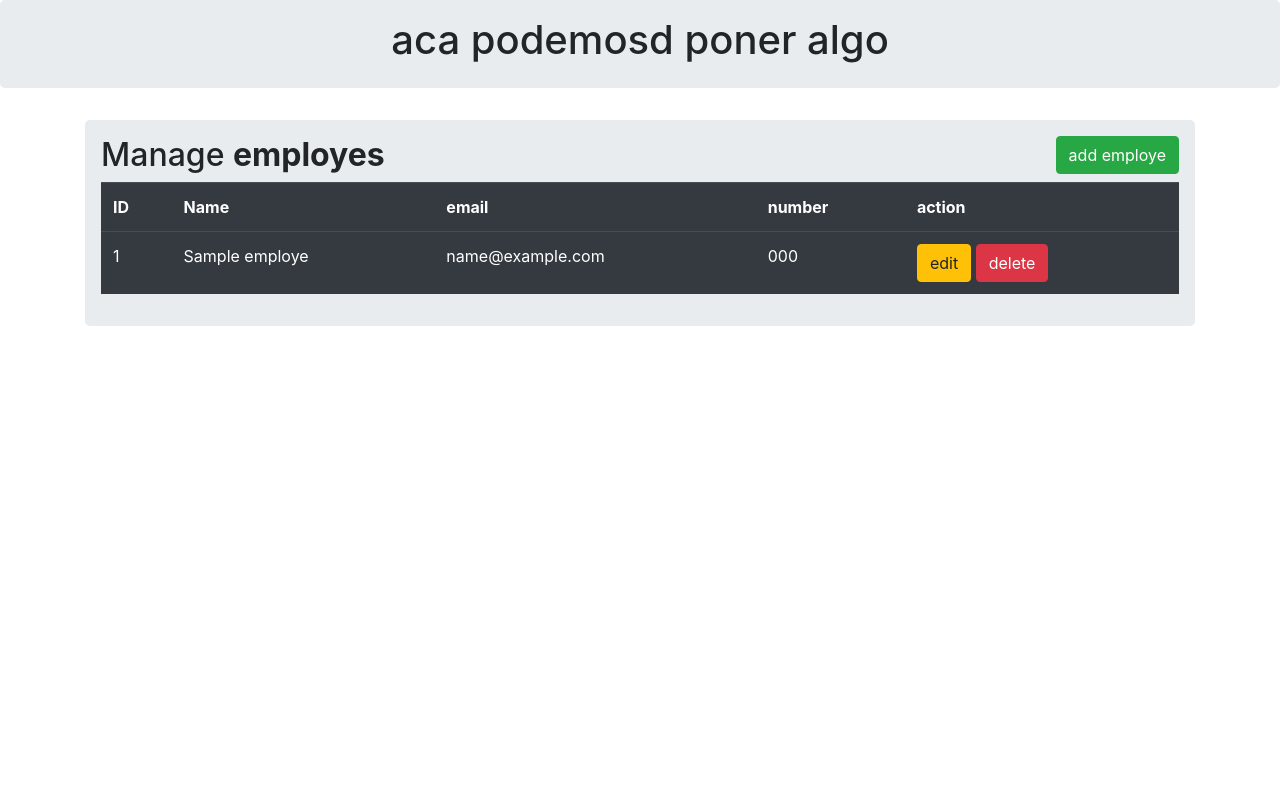
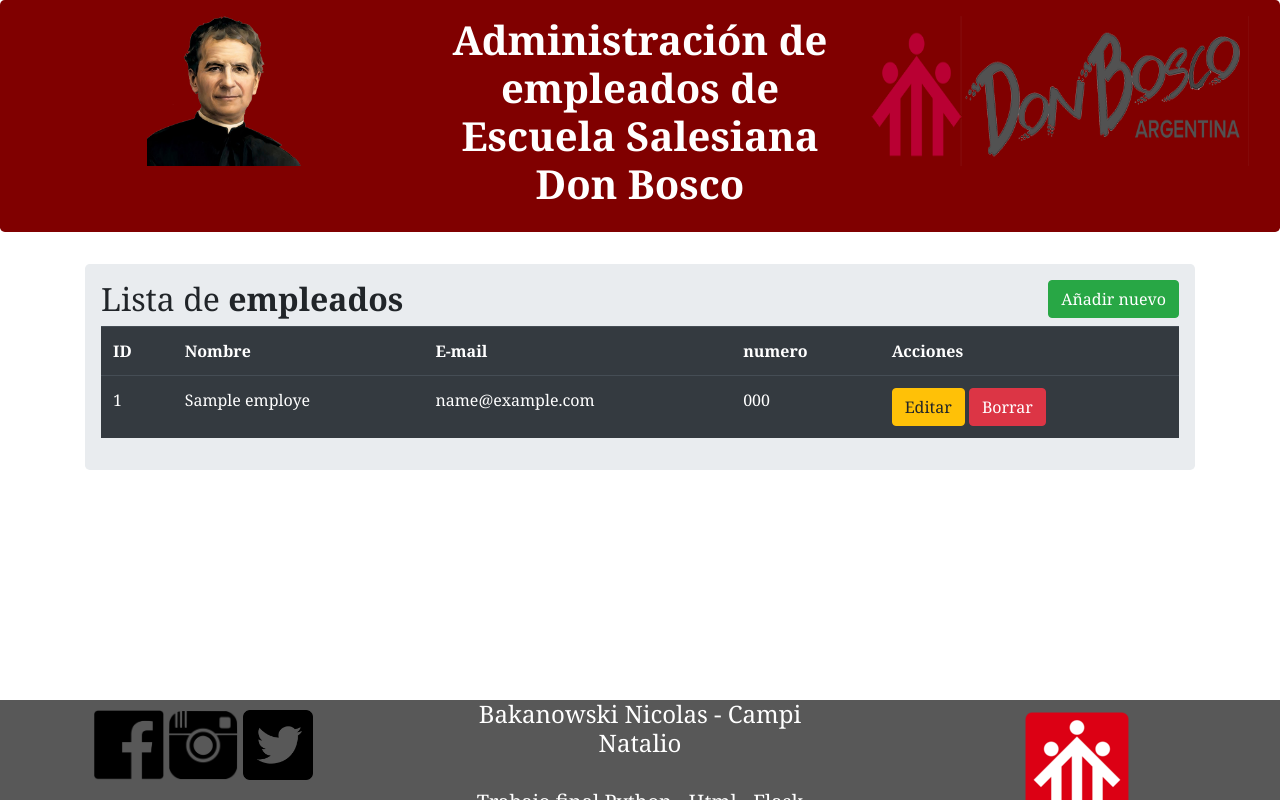
Before and after one commit to nicolasBakanowski/efiflask, a Flask app: page / in a window 1280 px wide. Run offline with Flask 2, Linux system fonts and the light colour scheme; tables that the repository leaves empty hold one stand-in row (values such as "Sample post"); some libraries are stand-ins or nearby versions.

Commit message:
estilos y responsive agregados

```diff
--- a/app/app.py
+++ b/app/app.py
@@ -2,7 +2,7 @@
 from flask_sqlalchemy import SQLAlchemy
 app = Flask(__name__)
 app.secret_key = "secret"
-app.config['SQLALCHEMY_DATABASE_URI'] ='mysql+pymysql://root:pass@localhost/manageremploye'
+app.config['SQLALCHEMY_DATABASE_URI'] ='mysql+pymysql://root:root@localhost/manageremploye'
 app.config['SQLALCHEMY_TRACK_MODIFICATIONS']=False
 db = SQLAlchemy(app)
 
@@ -30,7 +30,7 @@
         employe.email = request.form['email']
         employe.phone = request.form['phone']
         db.session.commit()
-        flash("updated correctamente")
+        flash("Actualizado correctamente")
         return redirect(url_for('index'))
 
 @app.route("/insert", methods = ['POST'])
@@ -42,7 +42,7 @@
         newemploye = Employe(name, email, phone)
         db.session.add(newemploye)
         db.session.commit()
-        flash("empleado  insertado con exito")
+        flash("Empleado ingresado con exito")
         return redirect(url_for('index'))
 
 @app.route("/delete/<id>/",methods= ["GET","POST"])
@@ -50,7 +50,7 @@
     employe = Employe.query.get(id)
     db.session.delete(employe)
     db.session.commit()
-    flash("se borro")
+    flash("El trabajador fue borrado con éxito")
     return redirect(url_for("index"))
 
 if __name__== "__main__":
--- /dev/null
+++ b/app/static/css/styles.css
@@ -0,0 +1,65 @@
+.colorFondo {
+    background-color: salmon;
+
+}
+
+body {
+    font-family: Georgia, 'Times New Roman', Times, serif;
+}
+
+.buttonLoginMargin {
+    margin-top: -110px
+}
+
+.paddingLogin {
+    padding-left: 390px;
+}
+
+.marginButtonRight {
+    margin-right: 20px;
+}
+
+.buttonFontSize {
+    font-size: 30px;
+}
+
+.borderDashed {
+    border-style: dashed;
+}
+
+.adminButtonSize {
+    font-size: 90px;
+}
+
+.containerMarginTop{
+    margin-top: 300px
+}
+
+.footer {
+    background-color: rgb(88, 88, 88);
+    position: fixed;
+    bottom: 0;
+    width: 100%;
+    height: 100px;
+    text-align: center;
+    color: white;
+}
+.MarginTop{
+    margin-top: 30px;
+
+}
+
+.header-color {
+    background-color: rgb(128, 0, 0);
+}
+
+.image-header-size{
+    height: 150px;
+    max-width: 100%;
+}
+
+.logoFooterAjuste {
+    width: 70px;
+    height: 70px;
+    margin-top: 10px;
+}
--- a/app/templates/base.html
+++ b/app/templates/base.html
@@ -4,6 +4,7 @@
     <meta charset="UTF-8">
     <meta name="viewport" content="width=device-width, initial-scale=1.0">
     <link rel="stylesheet" href="https://stackpath.bootstrapcdn.com/bootstrap/4.5.2/css/bootstrap.min.css" integrity="sha384-JcKb8q3iqJ61gNV9KGb8thSsNjpSL0n8PARn9HuZOnIxN0hoP+VmmDGMN5t9UJ0Z" crossorigin="anonymous">
+    <link rel="stylesheet" href="/static/css/styles.css">
     <title>{% block title %}{% endblock %}</title>
 </head>
 <body>
--- /dev/null
+++ b/app/templates/footer.html
@@ -0,0 +1,21 @@
+{% extends 'base.html' %}
+
+{% block tittle %} {% endblock %}
+
+{% block body %}
+    <footer>
+        <div class="footer">
+            <div class="row">
+                <div class="col-md-4">
+                    <a href="https://www.facebook.com/donboscoargentina/" target="_blank"><img src="/static/images/facebookLogo.png" class="logoFooterAjuste"alt=""></a>
+                    <a href="https://www.instagram.com/donboscoarg/" target="_blank"><img src="/static/images/instagramLogo.png" class="logoFooterAjuste"alt=""></a>
+                    <a href="https://twitter.com/donboscoarg" target="_blank"><img src="/static/images/twitterLogo.png" class="logoFooterAjuste"alt=""></a>
+                </div>
+                <div class="col-md-4"><h4>Bakanowski Nicolas - Campi Natalio</h2>
+                                <br>
+                                <h5>Trabajo final Python - Html - Flask</h3> </div>
+                <div class="col-md-4"><img src="/static/images/salesianosLogo.png" alt=""></div>
+            </div>
+        </div>
+    </footer>
+{% endblock %}
--- a/app/templates/header.html
+++ b/app/templates/header.html
@@ -1,13 +1,15 @@
 {% extends 'base.html' %}
 
-
-{% block tittle %}  crud  {% endblock %}
-
+{% block tittle %} {% endblock %}
 
 {% block body %}
-    <div class="jumbotron p-3">
-        <div class="well text-center">
-            <h1> aca podemosd poner algo </h1>
+    <div class="jumbotron p-3 header-color text-white">
+        <div class="container-fluid">
+            <div class="row">
+                <div class="col-sm text-center"><img class="image-header-size img-fluid" src="/static/images/busto.png" alt=""></div>
+                <div class="col-sm well text-center"><h1><strong>Administración de empleados de Escuela Salesiana Don Bosco</strong></h1></div>
+                <div class="col-sm"><img class="image-header-size img-fluid"src="/static/images/logo.png" alt=""></div>
+            </div>
         </div>
     </div>
 
--- a/app/templates/index.html
+++ b/app/templates/index.html
@@ -9,7 +9,7 @@
         <div class ="row">
             <div class="col md-12">
                 <div class="jumbotron p-3" >
-                    <h2>Manage  <b>employes</b> <button type="button" class="btn btn-success float-right" data-toggle="modal" data-target="#mymodal"> add employe</button></h2>
+                    <h2>Lista de  <b>empleados</b> <button type="button" class="btn btn-success float-right" data-toggle="modal" data-target="#mymodal">Añadir nuevo</button></h2>
                       {% with messages = get_flashed_messages() %}
                         {% if messages %}
                           {% for message in messages %}
@@ -28,10 +28,10 @@
                     <table class="table table-hover table-dark">
                         <tr>
                             <th> ID </th>
-                            <th> Name </th>
-                            <th> email </th>
-                            <th> number </th>
-                            <th> action  </th>
+                            <th> Nombre </th>
+                            <th> E-mail </th>
+                            <th> numero </th>
+                            <th> Acciones  </th>
                         </tr>
                         {% for rows in employes %}
                         <tr>
@@ -40,8 +40,8 @@
                             <td>{{rows.email}}</td>
                             <td>{{rows.phone}}</td>
                             <td>
-                                <a href="/update/{{rows.idemploye}}" class="btn btn-warning btn-xs" data-toggle="modal" data-target="#modaledit{{rows.idemploye}}"> edit </a>
-                                <a href="/delete/{{rows.idemploye}}" class="btn btn-danger btn-xs" onclick= "return confirm('Are You Sure To Delete ?')"> delete </a>
+                                <a href="/update/{{rows.idemploye}}" class="btn btn-warning btn-xs" data-toggle="modal" data-target="#modaledit{{rows.idemploye}}"> Editar </a>
+                                <a href="/delete/{{rows.idemploye}}" class="btn btn-danger btn-xs" onclick= "return confirm('Are You Sure To Delete ?')"> Borrar </a>
                             </td>
                         </tr>
 
@@ -49,7 +49,7 @@
                             <div class="modal-dialog">
                               <div class="modal-content">
                                 <div class="modal-header">
-                                  <h5 class="modal-title" id="staticBackdropLabel">Update information</h5>
+                                  <h5 class="modal-title" id="staticBackdropLabel">Actualizar Información</h5>
                                   <button type="button" class="close" data-dismiss="modal" aria-label="Close">
                                     <span aria-hidden="true">&times;</span>
                                   </button>
@@ -70,12 +70,12 @@
                                         <input type="text" class="form-control" name="phone" value="{{rows.phone}}">
                                     </div>
                                     <div>
-                                        <button class="btn btn-primary" type="submit"> update </button>
+                                        <button class="btn btn-primary" type="submit">Actualizar</button>
                                     </div>
                                   </form>
                                 </div>
                                 <div class="modal-footer">
-                                  <button type="button" class="btn btn-secondary" data-dismiss="modal">Close</button>
+                                  <button type="button" class="btn btn-secondary" data-dismiss="modal">Cerrar</button>
                                 </div>
                               </div>
                             </div>
@@ -96,7 +96,7 @@
         <div class="modal-dialog">
           <div class="modal-content">
             <div class="modal-header">
-              <h5 class="modal-title" id="staticBackdropLabel">Modal title</h5>
+              <h5 class="modal-title" id="staticBackdropLabel">Agregar empleado nuevo</h5>
               <button type="button" class="close" data-dismiss="modal" aria-label="Close">
                 <span aria-hidden="true">&times;</span>
               </button>
@@ -104,7 +104,7 @@
             <div class="modal-body">
               <form action="{{url_for('insert')}}" action="" method="POST">
                 <div class="form-group">
-                    <label for=""> Name</label>
+                    <label for="">Nombre</label>
                     <input type="text" class="form-control" name="name" required="1">
                 </div>
                 <div class="form-group">
@@ -112,18 +112,20 @@
                     <input type="email" class="form-control" name="email" required="1">
                 </div>
                 <div class="form-group">
-                    <label for=""> telfono</label>
+                    <label for="">Telefono</label>
                     <input type="number" class="form-control" name="phone" required="1">
                 </div>
                 <div>
-                    <button class="btn btn-primary" type="submit"> add employe</button>
+                    <button class="btn btn-primary" type="submit">Añadir</button>
                 </div>
               </form>
             </div>
             <div class="modal-footer">
-              <button type="button" class="btn btn-secondary" data-dismiss="modal">Close</button>
+              <button type="button" class="btn btn-secondary" data-dismiss="modal">Cerrar</button>
             </div>
           </div>
         </div>
     </div>
+
+  {% include 'footer.html'%}
 {% endblock %}
```
Also changed, not shown: app/static/images/busto.png (added), app/static/images/facebookLogo.png (added), app/static/images/instagramLogo.png (added), app/static/images/logo.png (added), app/static/images/salesianosLogo.png (added), app/static/images/twitterLogo.png (added).
